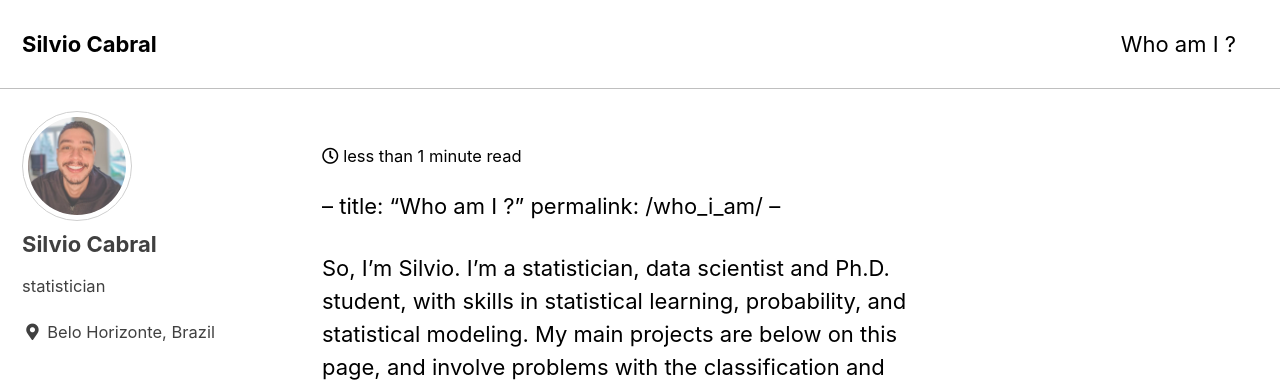
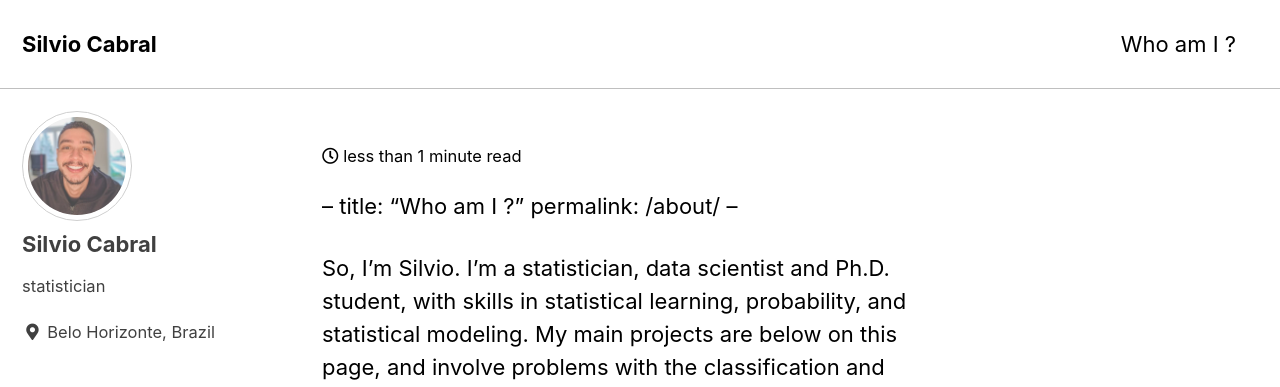
Before and after one commit to scpatricio/scpatricio.github.io, a Jekyll site: the page built from _pages/about.md, in a window 1280 px wide. Shown: the top 387 px of the page. Built offline with Jekyll 4.4.1, drawn with Linux system fonts in a browser that asks for light colours; cached includes are drawn as plain includes; our own code applies the rules of GitHub Pages for plain Markdown files.

Commit message:
new github commit

```diff
--- a/_pages/about.md
+++ b/_pages/about.md
@@ -1,6 +1,6 @@
 --
 title: "Who am I ?"
-permalink: /who_i_am/
+permalink: /about/
 --
 
 So, I'm Silvio. I'm a statistician, data scientist and Ph.D. student, with skills in statistical learning, probability, and statistical modeling. My main projects are below on this page, and involve problems with the classification and segmentation of images and music, using statistical and machine learning techniques. I am currently focused on using data science to answer demographic and actuarial questions.
```
